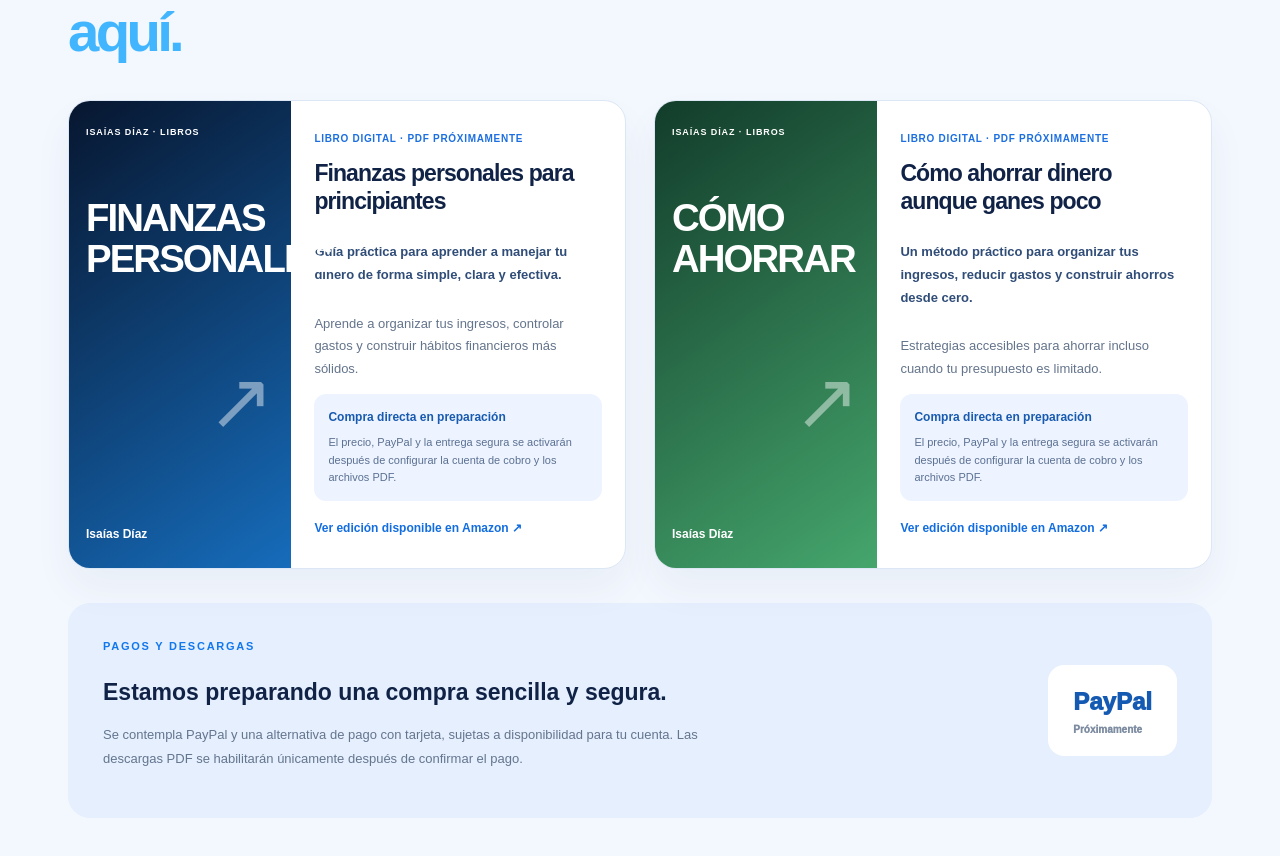
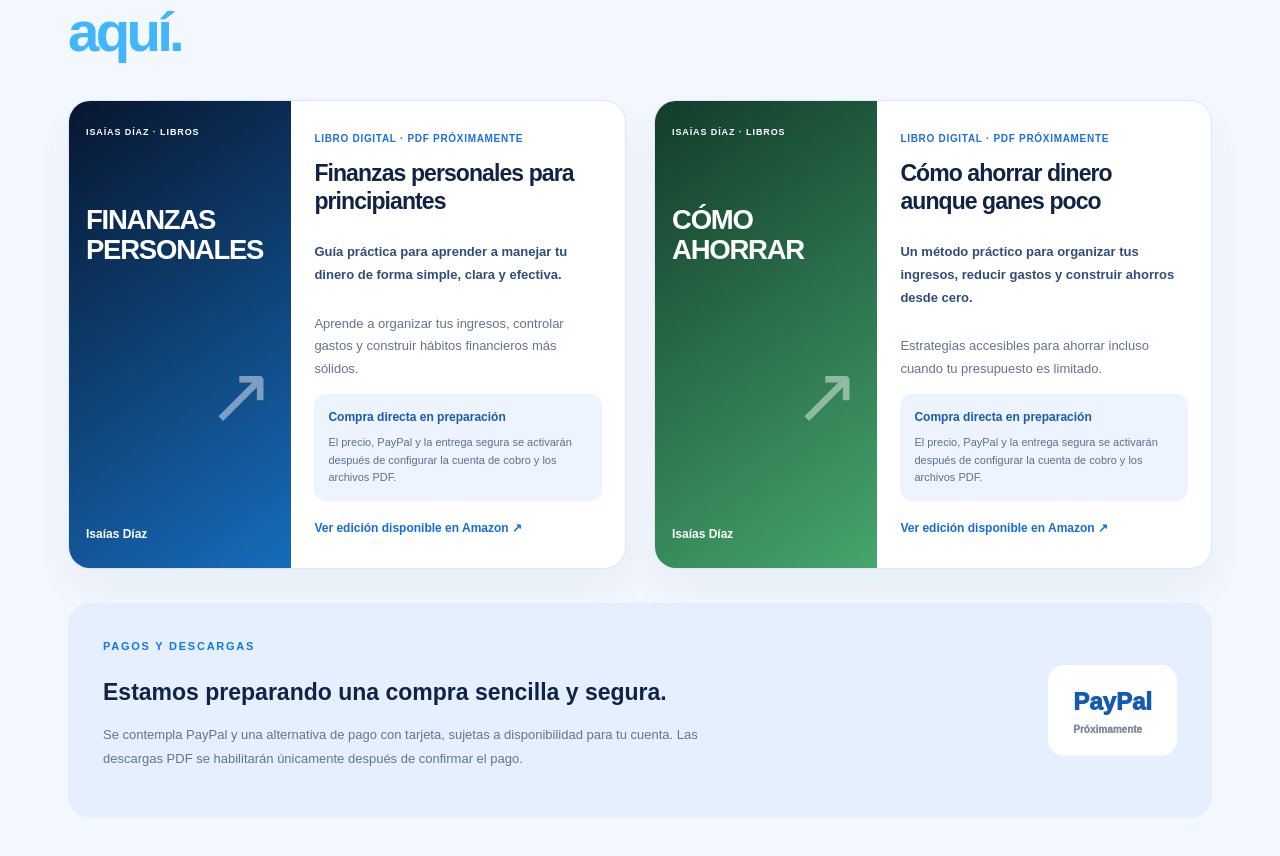
Before and after one commit to roshi2709/isaiasdiaz-web, a Next.js app: page /prueba/tienda in a window 1280 px wide. Shown: the part 866-1722 px from the top of the page. Built offline with nearby package versions, Linux system fonts and the light colour scheme.

Commit message:
fix: prevent book cover text overflowing into product details

```diff
--- a/src/app/globals.css
+++ b/src/app/globals.css
@@ -194,3 +194,12 @@ a:focus-visible,button:focus-visible{outline:3px solid var(--accent);outline-off
 .studio-donation small{display:block;color:#6c7e97;font-size:10px;margin-top:10px}
 @media(max-width:1050px){.studio-shop-grid{grid-template-columns:1fr}.studio-shop-card{max-width:720px}}
 @media(max-width:600px){.studio-shop-hero{padding:65px 0}.studio-shop-section{padding:60px 0}.studio-shop-card{grid-template-columns:1fr}.studio-shop-cover{min-height:260px}.studio-shop-cover strong{font-size:36px}.studio-shop-payments{display:block;padding:24px}.studio-shop-pay-badge{display:inline-block;margin-top:15px}}
+
+/* Fix: keep placeholder book-cover titles within their card at all widths */
+.studio-shop-card{min-width:0}
+.studio-shop-cover{min-width:0;overflow:hidden;isolation:isolate}
+.studio-shop-cover strong{display:block;max-width:100%;font-size:clamp(19px,2.15vw,30px);line-height:1.12;letter-spacing:-.045em;overflow-wrap:anywhere;word-break:normal;hyphens:auto}
+.studio-shop-body{min-width:0}
+.studio-shop-body h3,.studio-shop-body p{overflow-wrap:break-word}
+@media(max-width:1050px){.studio-shop-cover strong{font-size:clamp(24px,4vw,38px)}}
+@media(max-width:600px){.studio-shop-cover strong{font-size:clamp(30px,8vw,42px)}}
```
